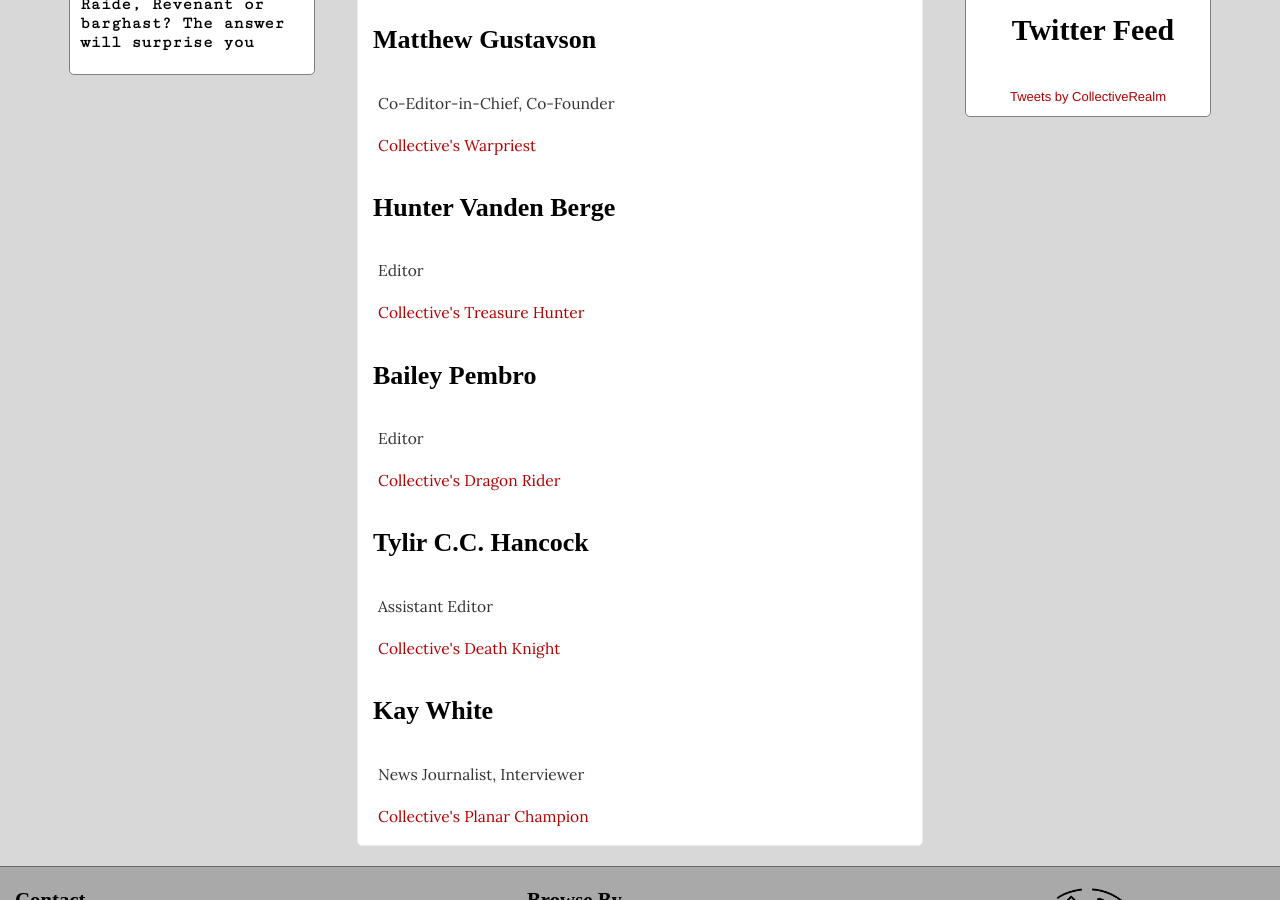
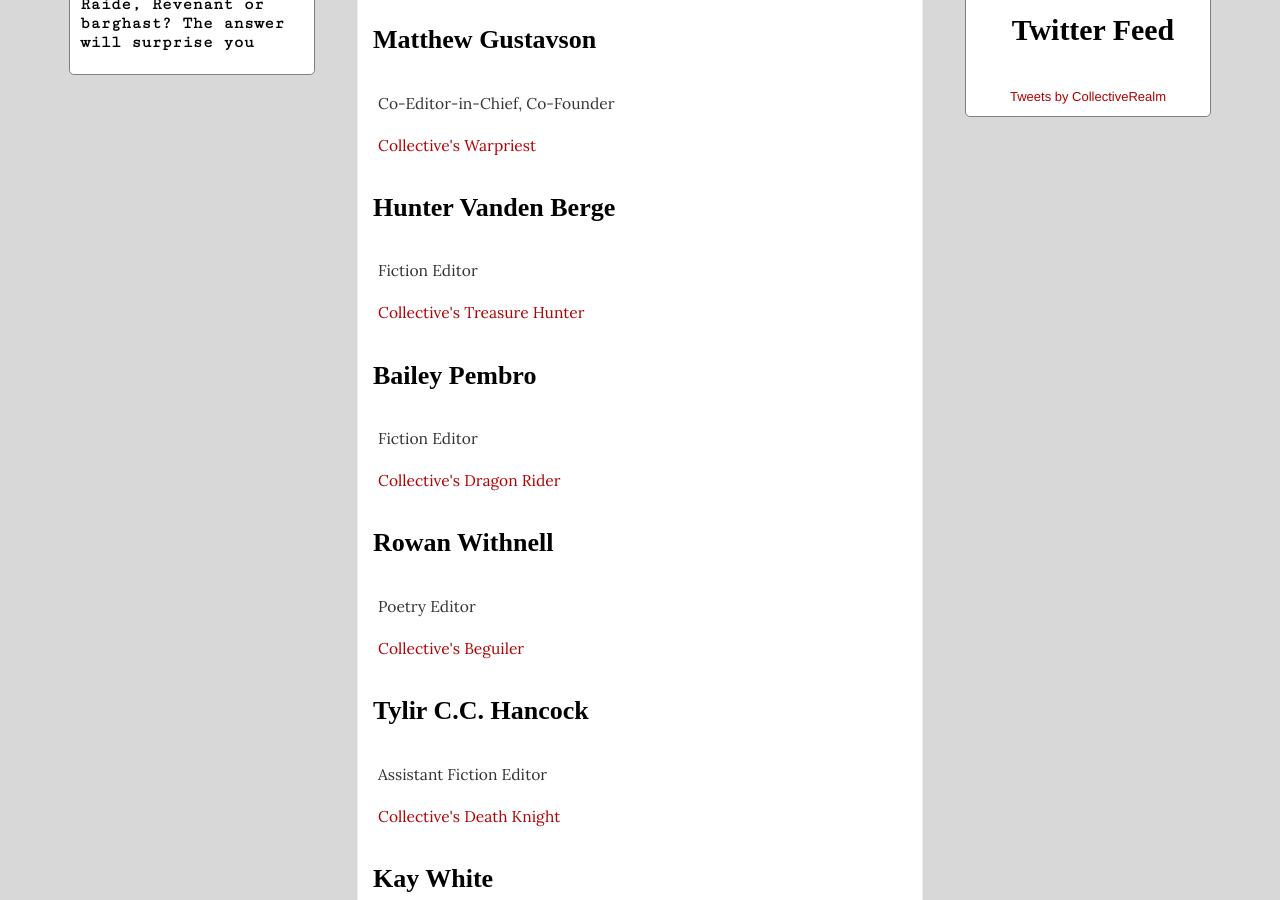
Before and after one commit to collectiverealms/collectiverealms, a Jekyll site: the page built from about.html, in a window 1280 px wide and 900 px high, scrolled down 694 px. Built offline with Jekyll 4.4.1, drawn with Linux system fonts in a browser that asks for light colours; some web fonts are replaced; comment, search, counter and statistics services are not loaded.

Commit message:
Update about.html

```diff
--- a/about.html
+++ b/about.html
@@ -14,13 +14,16 @@ title: About
         <p>Co-Editor-in-Chief, Co-Founder</p>
         <p><a href="https://wearewarpriest.tumblr.com/">Collective's Warpriest</a></p>
       <h4>Hunter Vanden Berge</h4>
-        <p>Editor</p>
+        <p>Fiction Editor</p>
         <p><a href="https://wearetreasurehunter.tumblr.com/">Collective's Treasure Hunter</a></p>
       <h4>Bailey Pembro</h4>
-        <p>Editor</p>
+        <p>Fiction Editor</p>
         <p><a href="https://wearedragonrider.tumblr.com/">Collective's Dragon Rider</a></p>
+      <h4>Rowan Withnell</h4>
+        <p>Poetry Editor</p>
+        <p><a href="https://wearebeguiler.tumblr.com/">Collective's Beguiler</a></p>
       <h4>Tylir C.C. Hancock</h4>
-        <p>Assistant Editor</p>
+        <p>Assistant Fiction Editor</p>
         <p><a href="https://we-are-death-knight.tumblr.com//">Collective's Death Knight</a></p>
       <h4>Kay White</h4>
         <p>News Journalist, Interviewer</p>
```
